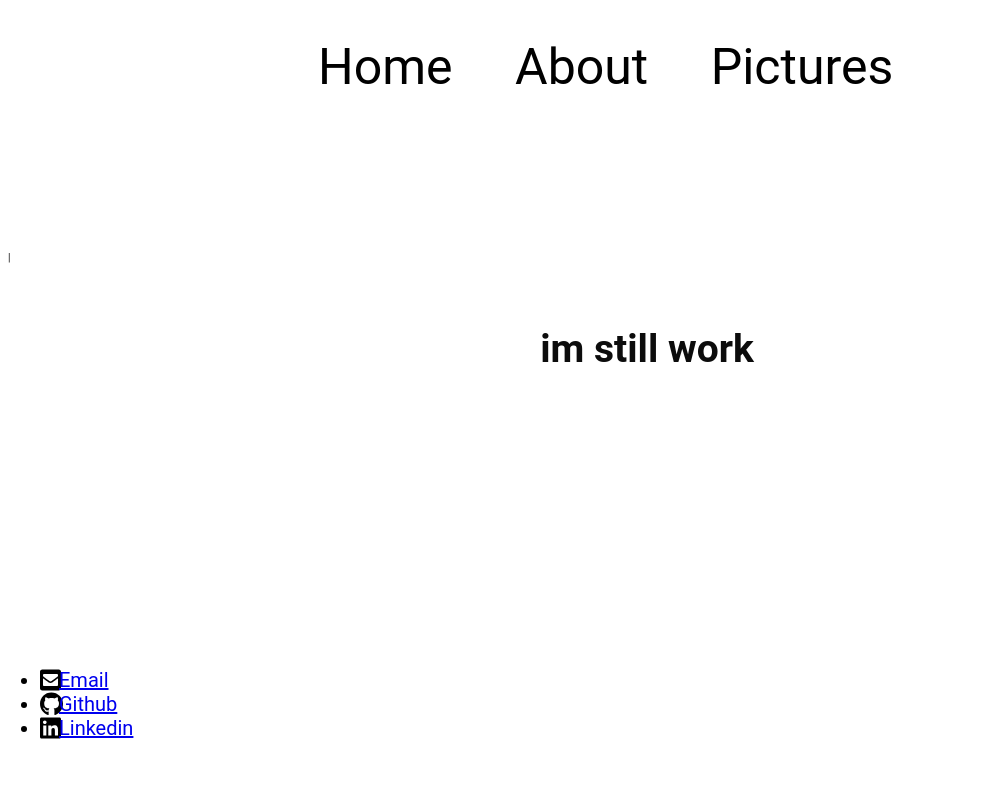
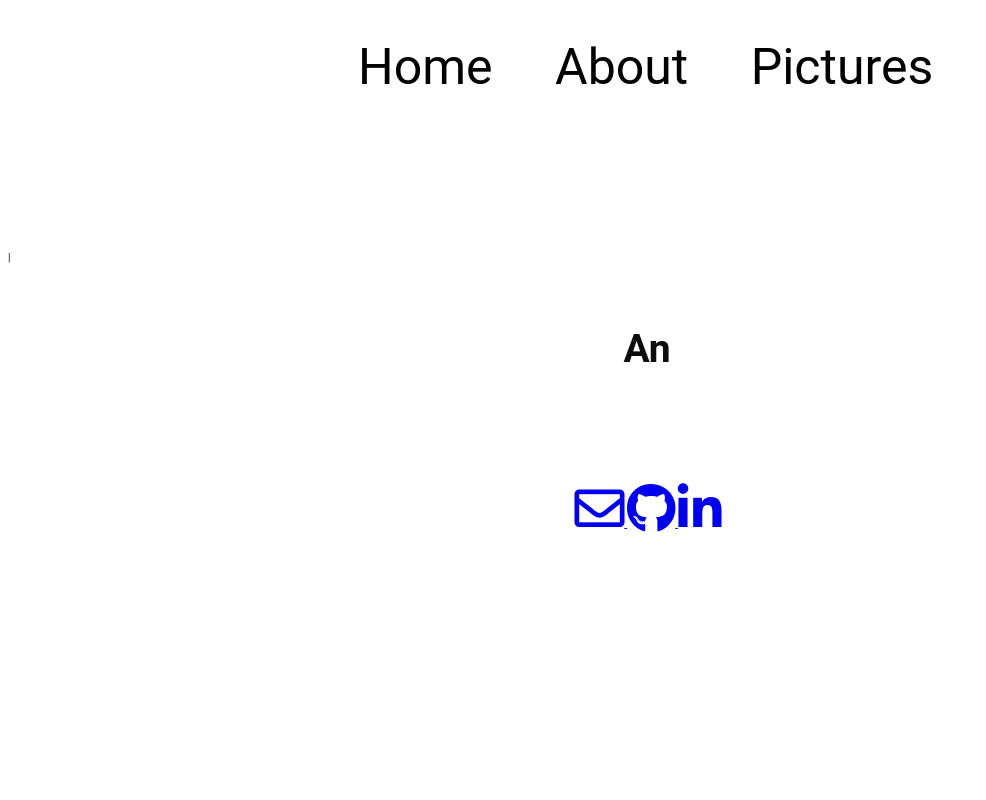
Before and after one commit to Shadezs/old_website, a plain HTML site: page index.html in a window 1280 px wide. Shown: the whole page, without its empty margins (0-986 px from the left). Drawn offline with nearby package versions, Linux system fonts and the light colour scheme.

Commit message:
change footer and made minor changes

```diff
--- a/index.html
+++ b/index.html
@@ -10,14 +10,15 @@
     <link rel="stylesheet"type="text/css" href="main.css">
 </head><header>
     <div class="row">
-        <!-nav-menu-->
         <section id="nav-bar">
 
 
             <ul class="main-nav">
-
-                <li class="nav-item">
-                    <a class="nav-link active" href="index.html">Home</a>
+<nav class="navbar navbar-expand-lg navbar navbar-dark bg-dark">
+  <div class="collapse navbar-collapse" id="navbarNav">
+    <ul class="navbar-nav">
+      <li class="nav-item active">
+        <a class="nav-link" href="index.html">Home <span class="sr-only">(current)</span></a>
       </li>
       <li class="nav-item">
         <a class="nav-link" href="about.html">About</a>
@@ -25,7 +26,9 @@
       <li class="nav-item">
         <a class="nav-link" href="pictures.html">Pictures</a>
       </li>
-
+    </ul>
+  </div>
+</nav>
             </ul>
         </section>
     </div>
@@ -33,19 +36,63 @@
 <body class="main">
 
 <h1 id="typewriter"></h1>
-<section id="footer">
-<footer>
-    <ul>
-        <li><a href="mailto:davila_salazar_carlo@student.smc.edu">Email</a></li>
-        <li><a href="https://github.com/shadezs">Github</a></li>
-        <li><a href="https://www.linkedin.com/in/carlos-davila-b480961a3/">Linkedin</a></li>
-    </ul>
-</footer>
-</section>
+<br>
+<br>
+<br>
+<br>
+<br>
+<br>
+<br>
+<br>
+<br>
+<br>
+<br>
+<br>
+<br>
+<br>
+<br>
+<br>
+<br>
+<br>
+<br>
+<br>
+<br>
+</body>
+<!-- Footer -->
+<footer class="page-footer font-small cyan darken-3 fixed-bottom">
 
+  <!-- Footer Elements -->
+  <div class="container">
+
+    <!-- Grid row-->
+    <div class="row-footer">
+
+      <!-- Grid column -->
+      <div class="col-md-12 py-5">
+        <div class="mb-5 flex-center">
+          <!-- Email -->
+          <a href="#" class="envelope-ic">
+           <i  class="far fa-envelope fa-5x"></i> </i>
+          </a>
+          <!-- Github +-->
+          <a href="https://github.com/Shadezs" class="github-ic">
+            <i  class="fab fa-github fa-5x"></i> </i>
+          </a>
+          <!--Linkedin -->
+          <a href="https://www.linkedin.com/in/carlos-alexis-davila/" class="li-ic">
+            <i class="fab fa-linkedin-in fa-5x"></i> </i>
+          </a>
+        </div>
+      </div>
+      <!-- Grid column -->
+
+    </div>
+  </div>
+  <!-- Footer Elements -->
  <script src="https://ajax.googleapis.com/ajax/libs/jquery/3.3.1/jquery.min.js"></script>
     <script src="https://unpkg.com/aos@next/dist/aos.js"></script>
 <script src="https://cdn.jsdelivr.net/npm/typed.js@2.0.11"></script>
     <script src="main.js"></script>
-</body>
+</footer>
+
 </html>
--- a/main.css
+++ b/main.css
@@ -1,141 +1,109 @@
     /*Start global*/
+
     html {
         font-size: 10px;
-    font-family: 'Roboto',sans-serif;
+        font-family: 'Roboto', sans-serif;
         color: #0c0c0c;
     }
-.image
-{
+
+    .image {
         padding-right: 20%;
         position: relative;
+    }
 
-}
-.pictures
-{
+    .pictures {
         display: block;
         width: 20%;
         margin-left: 5%;
         margin-right: -50%;
     }
-.container
-{
-    width: 90%;
-    max-width: 120rem;
-    height: 100%;
-    margin: 0 auto;
-    position:  relative;
+
+    .col-md-12 {
+        display: flex;
+        justify-content: center;
     }
-#typewriter
-{
 
+    #typewriter {
         left: 0;
         top: 100%;
         width: 12em;
         margin: 0 auto;
-    border-right: 2px solid rgba(255,255,255,0.75);
+        border-right: 2px solid rgba(255, 255, 255, 0.75);
         font-size: 390%;
         text-align: center;
         white-space: nowrap;
-    overflow: hidden;transform: translateY(15vh); /*this controls the spacing from the top*/
-/*this is for the footer it has icon*/
-}a[href*="https://www.linkedin.com/"] {
-    /*<!--Thanks to https://fontawesome.com/icons/ for the icons-->*/
-     background:url(./images/linkedin-brands.svg) no-repeat left center;
-     padding-left:19px;
-    padding-right: 10px;
+        overflow: hidden;
+        transform: translateY(15vh);
+        /*this controls the spacing from the top*/
+        /*Start header*/
     }
 
-a[href*="https://github.com/"] {
-    background:url(./images/github-brands.svg) no-repeat left center;
-    padding-left:19px;
-}
-a[href*="mailto:davila_salazar_carlo@student.smc.edu"] {
-    background:url(./images/envelope-square-solid.svg) no-repeat left center;
-    padding-left:19px;
-
-}
-#footer
-{
-
-    position: fixed;
-    left: 0;
-    bottom: 0;
-    width: 100%;
-    color: black;
-    text-align: left;
-    font-size: 20px;
-    padding-bottom: 4rem;
-}
-/*Start header*/
-.row
-{
+    .row {
         max-width: 1200px;
         margin: auto;
     }
-#nav-bar
-{
+
+    #nav-bar {
         position: sticky;
         top: 0;
         z-index: 10;
     }
 
-.main-nav
-{
+    .main-nav {
         float: left;
         list-style: none;
         margin-top: 30px;
         margin-right: 20rem;
         margin-left: 20rem;
         padding-bottom: 10rem;
+    }
 
-}
-.main-nav li
-{
+    .main-nav li {
         margin: 0 2rem;
         display: inline-block;
     }
-.main-nav li a
-{
+
+    .main-nav li a {
         color: black;
         text-decoration: none;
         padding: 5px 20px;
-    font-family: "Roboto",sans-serif;
+        font-family: "Roboto", sans-serif;
         font-size: 5rem;
         padding: 1rem;
     }
+
     .main-nav li a:hover,
-.main-nav li a:focus,.main-nav li a:active
-{
-    background: linear-gradient(to top,#ffe838,#fd57bf);
+    .main-nav li a:focus,
+    .main-nav li a:active {
+        background: linear-gradient(to top, #ffe838, #fd57bf);
         -webkit-background-clip: text;
         -webkit-text-fill-color: transparent;
     }
     /*End header*/
+    /*Start about*/
 
-/*Start about*/
-.about
-{
+    .about {
         padding-right: 20px;
         padding-left: 20px;
         margin-left: 30%;
         margin-right: 20%;
         margin-top: -30%;
     }
-.about-cont
-{
+
+    .about-cont {
         font-size: 15px;
     }
     /*End about*/
-
     /*thanks to w3 school for the help on the picture grid*/
     /*Start pictures*/
+
     .row {
         display: flex;
         flex-wrap: wrap;
         padding: 0 4px;
     }
+    /* Create four equal columns that sits next to each other */
 
-/* Create four equal columns that sits next to each other */
     .column {
         flex: 25%;
         max-width: 25%;
@@ -148,8 +116,8 @@ a[href*="mailto:davila_salazar_carlo@student.smc.edu"] {
         vertical-align: middle;
         width: 100%;
     }
+    /* Responsive layout - makes a two column-layout instead of four columns */
 
-/* Responsive layout - makes a two column-layout instead of four columns */
     @media screen and (max-width: 800px) {
         .column {
             flex: 50%;
@@ -158,8 +126,7 @@ a[href*="mailto:davila_salazar_carlo@student.smc.edu"] {
     }
     /*End pictures*/
 
-body
-{
+    body {
         width: 100%;
         height: 100%;
     }
--- a/main.js
+++ b/main.js
@@ -1,16 +1,17 @@
-$(document).ready(function () {
+$(document).ready(function() {
     ///Thanks to https://github.com/mattboldt/typed.js for his typed.js library made it easier
-    var typewriter =new Typed('#typewriter',{
-        strings :['Hi,My name is carlos','And welcome to my page','im still working on it '] ,/// may add something else
-        typeSpeed:40,
-        backSpeed:20,showCursor:true,
+    var typewriter = new Typed('#typewriter', {
+        strings: ['Hi :)', 'My name is carlos', 'And welcome to my page', 'im still working on it '], /// may add something else
+        typeSpeed: 40,
+        backSpeed: 20,
+        showCursor: true,
         backDelay: 500,
         cursorChar: '|',
-        loop:false
+        loop: true
 
     });
-    function openTab(th)
-    {
+
+    function openTab(th) {
         window.open(th.name, "_self");
     }
 });
```
Also changed, not shown: about.html (+47 -10 lines), pictures.html (+40 -10 lines). Lines whose indentation alone changed are shown as unchanged.
